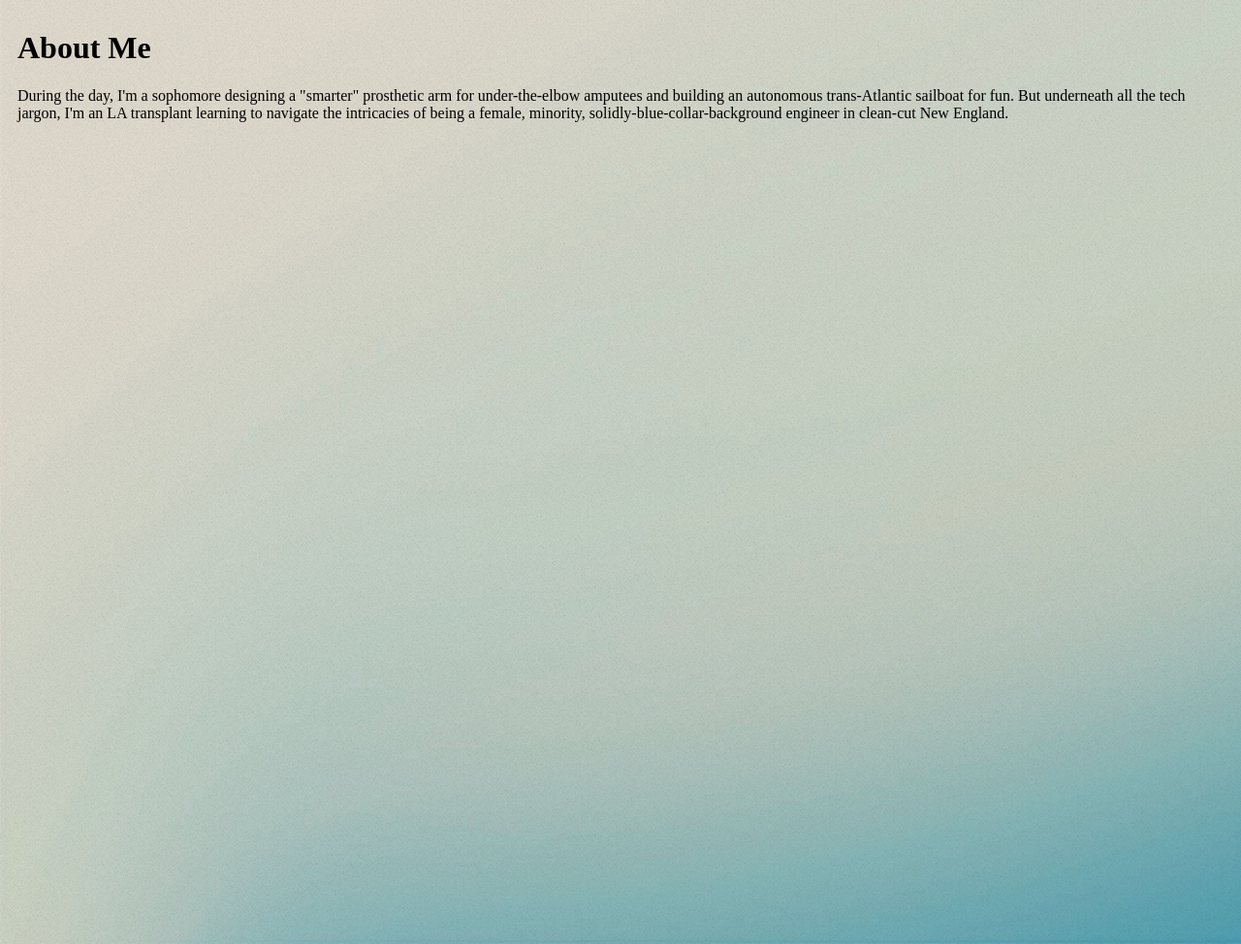
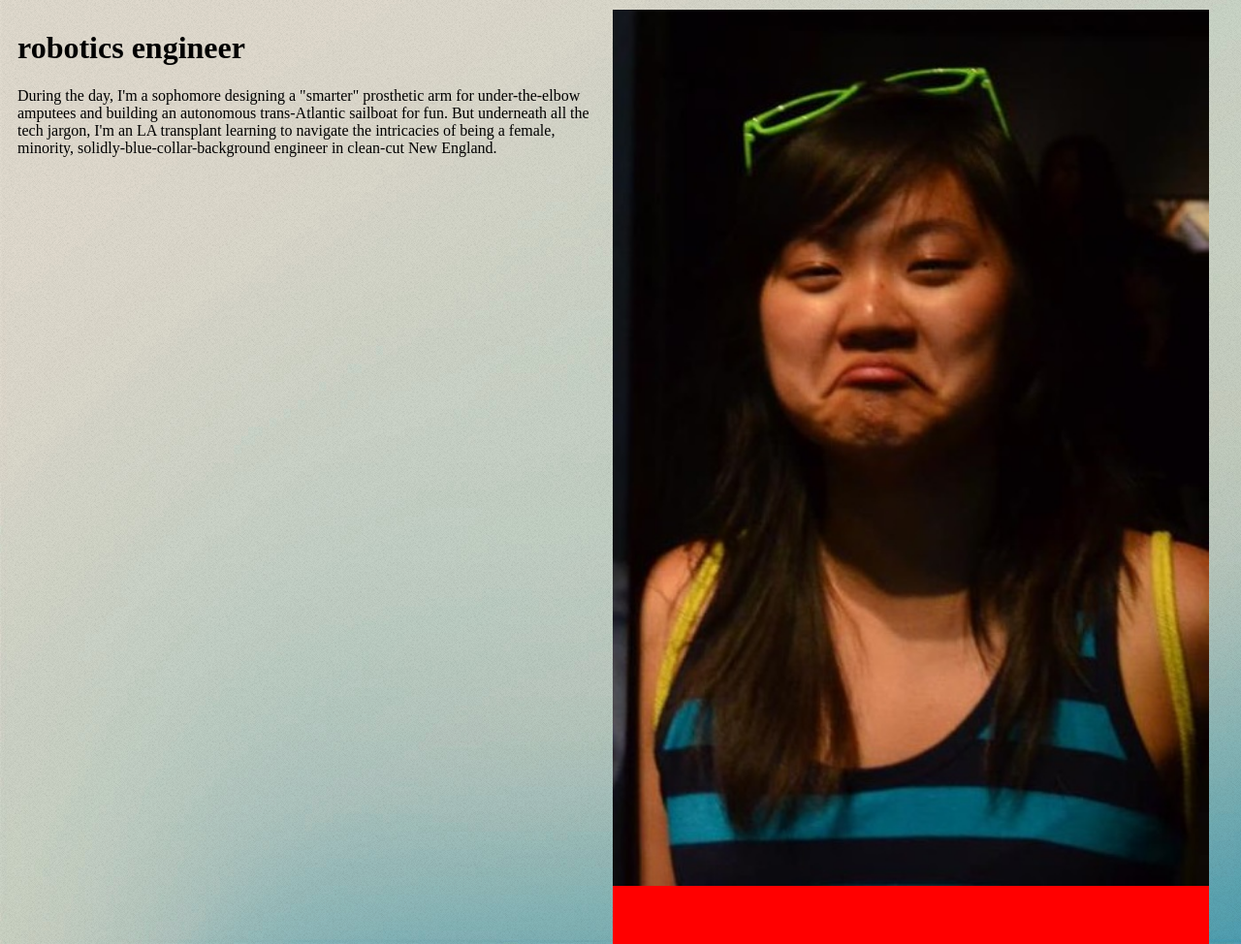
Before and after one commit to lianilychee/lianilychee.github.io, a PHP site: page / in a window 1280 px wide. Shown: the part 70-1044 px from the top of the page at 97% size. Run offline with PHP 8.4, Linux system fonts and the light colour scheme.

Commit message:
added my picture to about, albeit sloppily

```diff
--- a/css/style.css
+++ b/css/style.css
@@ -8,6 +8,10 @@ body {
 	background-size: auto, 100% 100%;
 }
 
+img {
+	/*height: 100%;*/
+	width: 100%;
+}
 
 /* NAV BAR */
 nav {
@@ -43,6 +47,19 @@ nav {
 	padding: 10px;
 }
 
+	/* ABOUT SECTION */
+	#blurb {
+		width: 50%;
+		height: 100%;
+		float: left;
+	}
+
+	#imgself {
+		width: 50%;
+		height: 100%;
+		background: red;
+		float: right;
+	}
 
 /* VISIBILITY */
 .hide {
--- a/index.html
+++ b/index.html
@@ -20,8 +20,11 @@
 
 	<div id='about' class='container'>
 
-		<h1> About Me</h1>
-		<p> During the day, I'm a sophomore designing a "smarter" prosthetic arm for under-the-elbow amputees and building an autonomous trans-Atlantic sailboat for fun. But underneath all the tech jargon, I'm an LA transplant learning to navigate the intricacies of being a female, minority, solidly-blue-collar-background engineer in clean-cut New England. </p>
+		<div id='blurb'>
+			<h1> robotics engineer </h1>
+			<p> During the day, I'm a sophomore designing a "smarter" prosthetic arm for under-the-elbow amputees and building an autonomous trans-Atlantic sailboat for fun. But underneath all the tech jargon, I'm an LA transplant learning to navigate the intricacies of being a female, minority, solidly-blue-collar-background engineer in clean-cut New England. </p>
+		</div>
+		<div id='imgself'> <img src='images/self.jpg'> </div>
 
 	</div>
 
```
